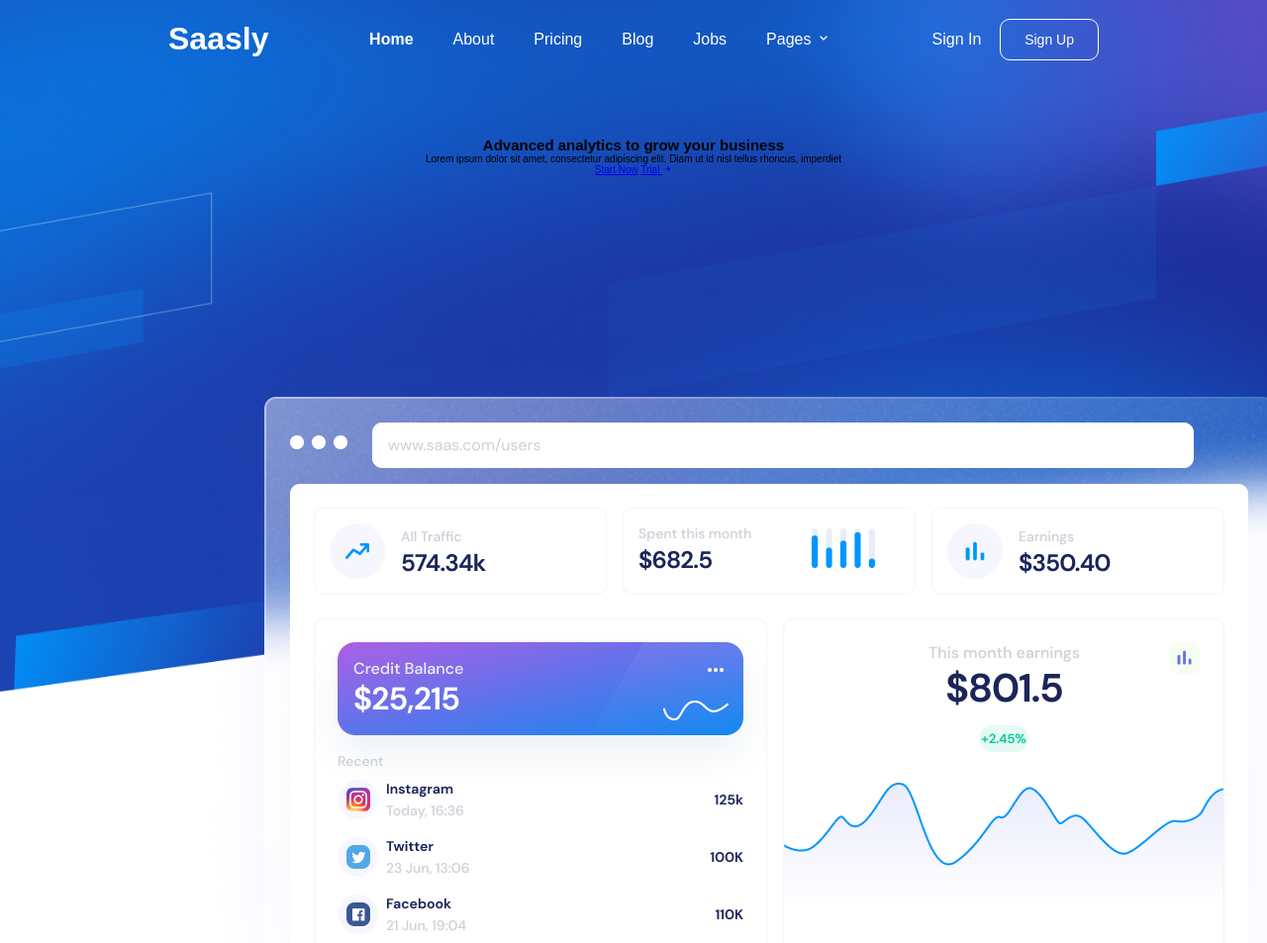
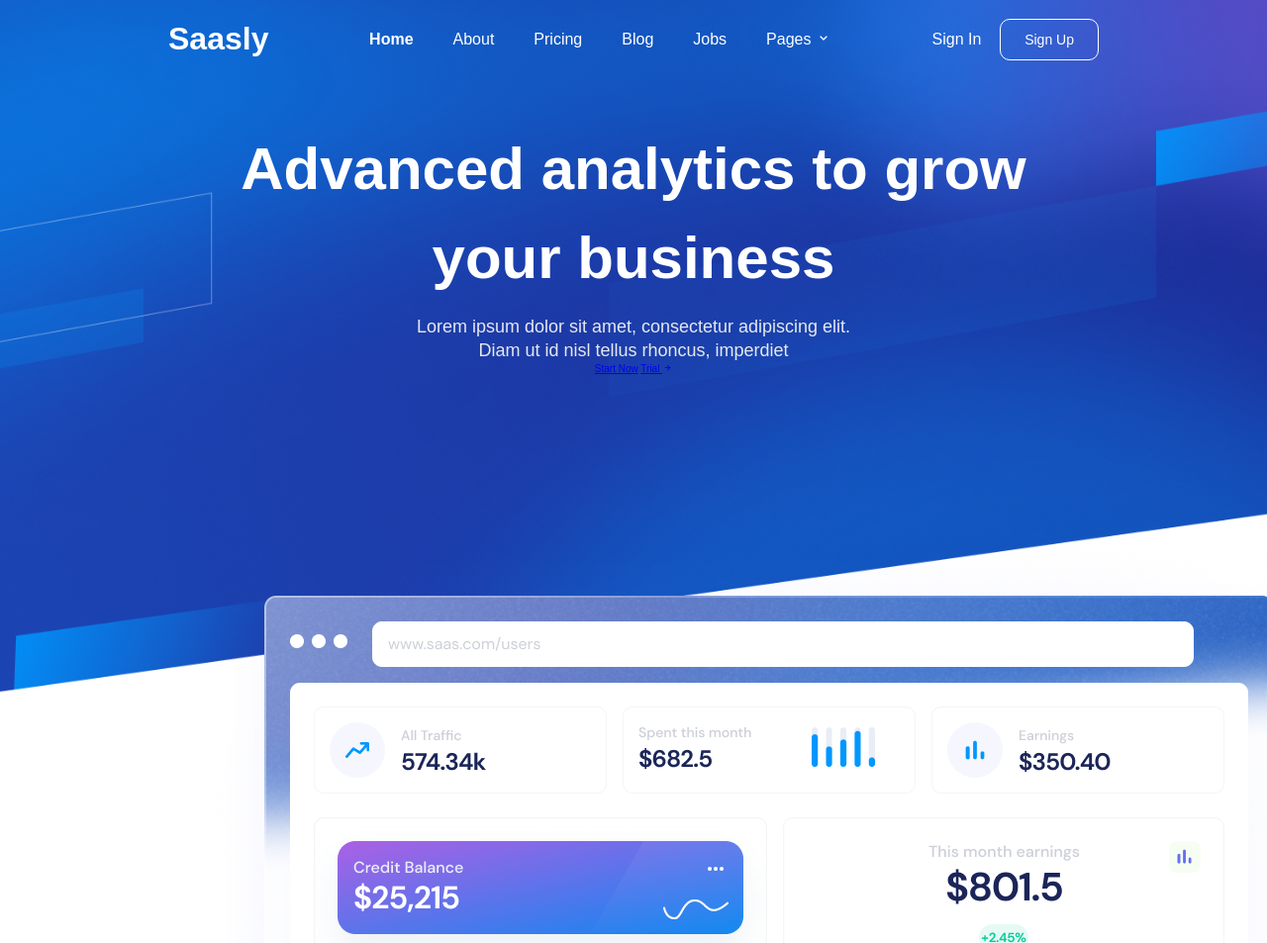
Before and after one commit to Nebenmor/SaaSly, a plain HTML site: page index.html in a window 1280 px wide. Shown: the top 953 px of the page at 99% size. Drawn offline with nearby package versions, Linux system fonts and the light colour scheme; a web font is replaced by a local one.

Commit message:
implement hero content texts

```diff
--- a/style.css
+++ b/style.css
@@ -128,3 +128,26 @@ body {
 
     margin: 80px 42px 120px;
 }
+
+.inner-wrapper .hero-content h1 {
+    color: var(--text-white);
+    font-size: 6rem;
+    font-weight: 700;
+}
+
+.inner-wrapper .hero-content h1 span {
+    display: block;
+    text-align: center;
+    line-height: 110%;
+    letter-spacing: -3%;
+    padding-bottom: 24px;
+}
+
+.inner-wrapper .hero-content p span {
+    display: block;
+    font-size: 1.8rem;
+    font-weight: 400;
+    color: var(--text-light-gray);
+    line-height: 135%;
+    text-align: center;
+}
```
